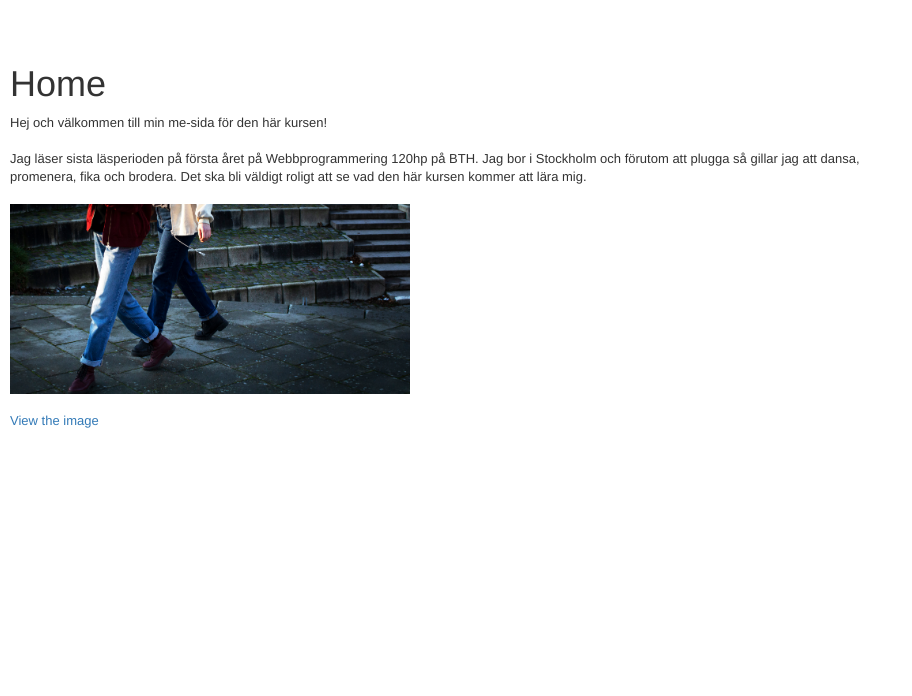
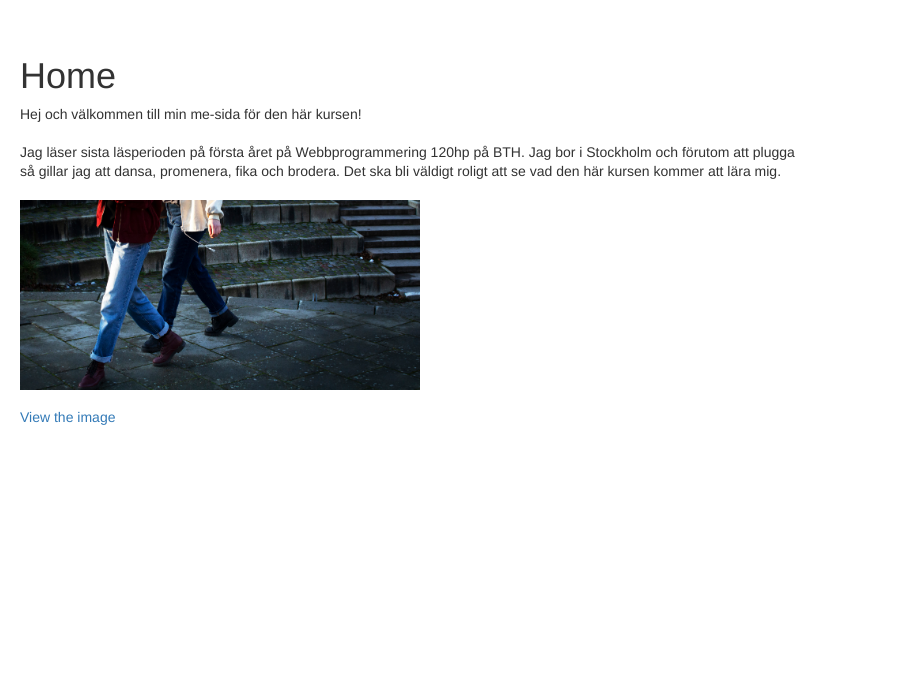
Before and after one commit to agnesrodhe/report, a Symfony app: template templates/home.html.twig in a window 1280 px wide. Shown: the part 52-748 px from the top of the page, without its empty margins (0-912 px from the left). Run offline with Twig, Linux system fonts and the light colour scheme; the template is opened without the code that fills it, so the values that code supplies are empty; some libraries are stand-ins or nearby versions.

Commit message:
new style

```diff
--- a/public/css/style.css
+++ b/public/css/style.css
@@ -5,15 +5,16 @@ html {
 }
 
 .content {
-    margin-top: 5%;
+    margin-top: 2%;
     min-height: 100%;
     margin-left: 10px;
     margin-right: 10px;
+    padding: 10px;
+    max-width: 800px;
 }
 
 .content p {
-    max-width: 900px;
-    font-size: 1.3rem;
+    font-size: 1.4rem;
     line-height: 1.4;
     margin-bottom: 1.8rem;
 }
--- a/templates/base.html.twig
+++ b/templates/base.html.twig
@@ -18,7 +18,7 @@
         <nav class="navbar navbar-default" style="background-color: #FF768C">
             <div class="container-fluid">
                 <div class="navbar-header">
-                    <a class="navbar-brand" href="#">Me-sida</a>
+                    <a class="navbar-brand" href="{{ url("home") }}">Me-sida</a>
                 </div>
                 <ul class="nav navbar-nav">
                     <li><a href="{{ url("home") }}">Home</a></li>
```
Also changed, not shown: templates/kmom01.markdown.twig (+22 -2 lines).
